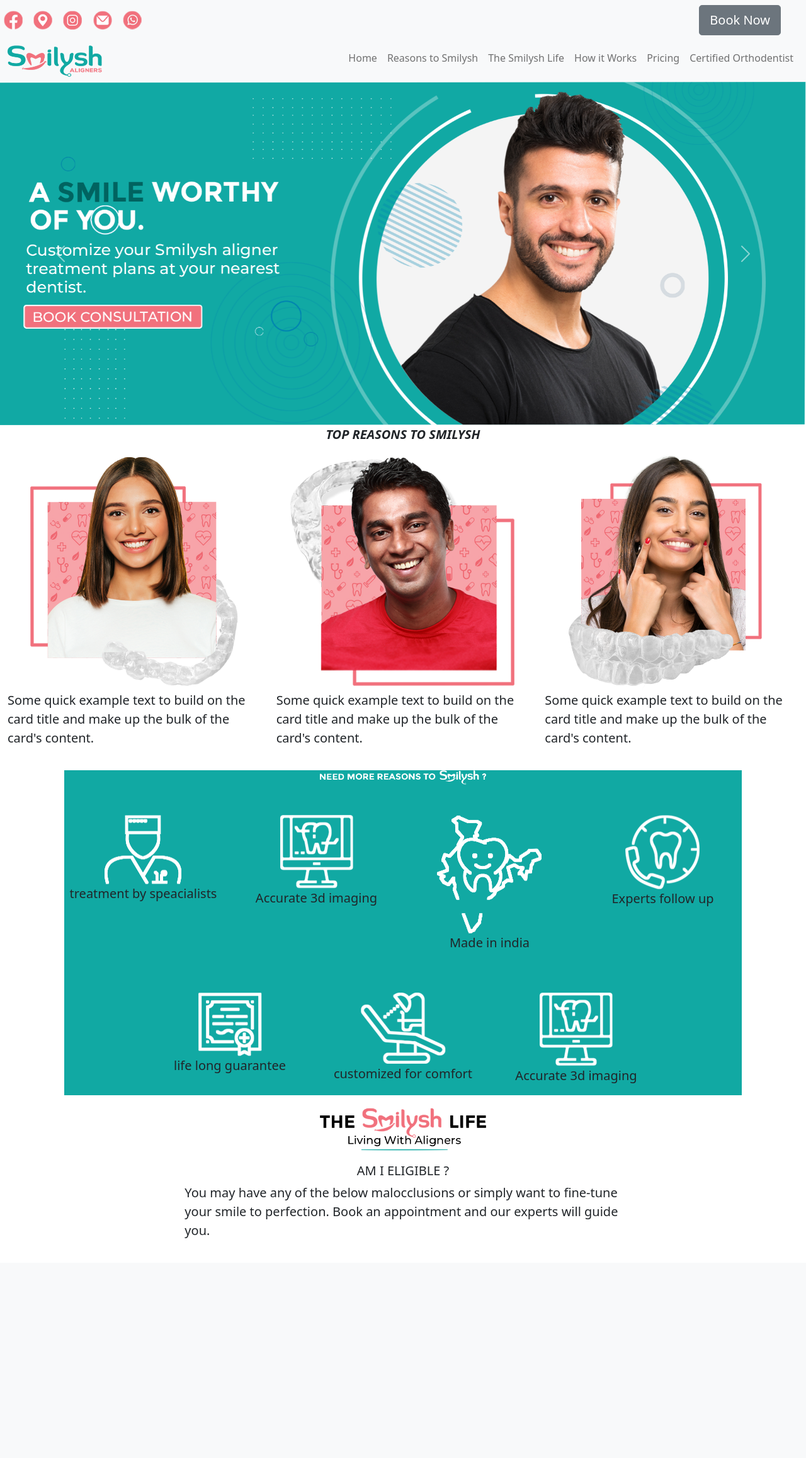
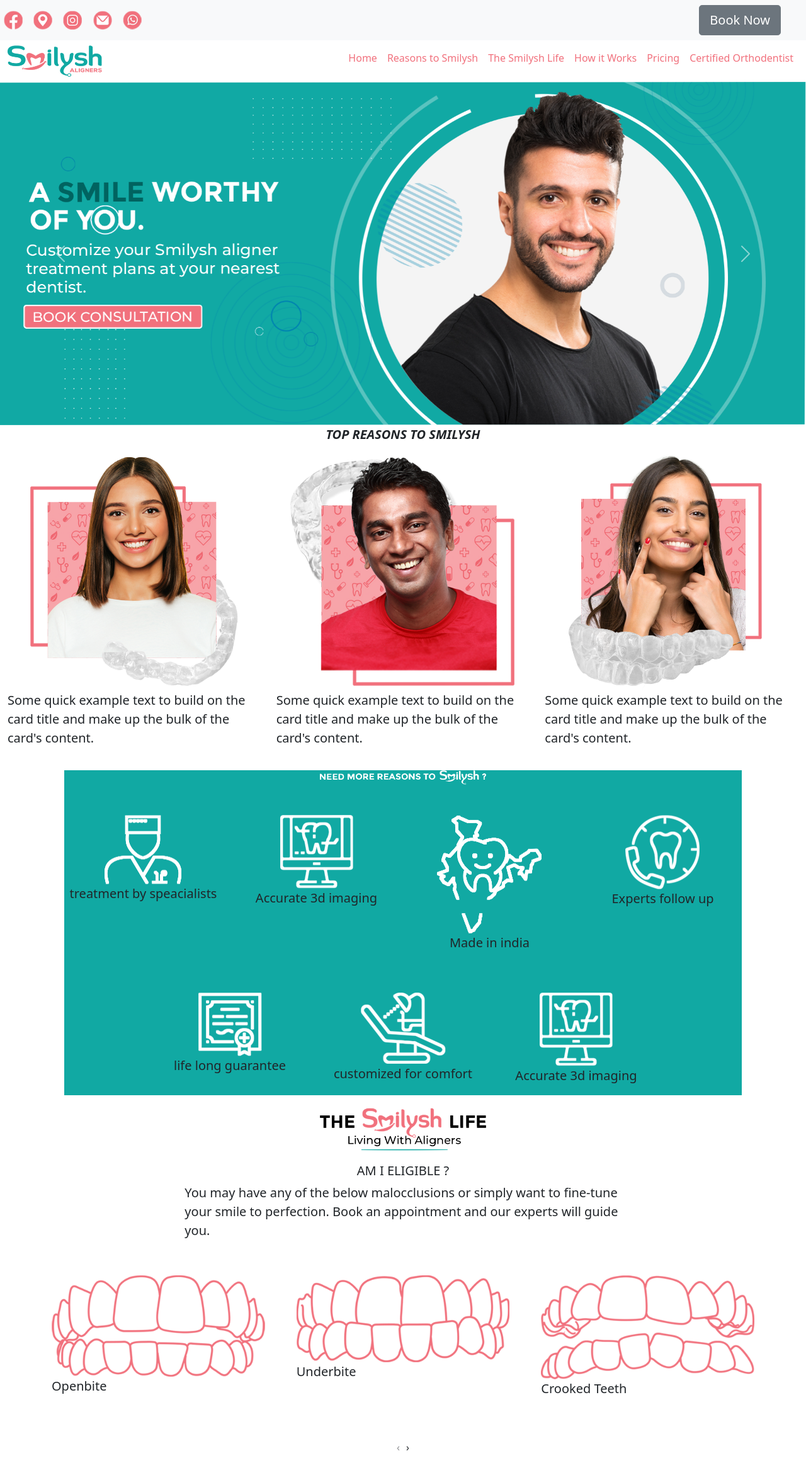
Before and after one commit to sunnyshah-23/smylish, a PHP site: page / in a window 1280 px wide. Shown: the whole page at 63% size. Before the commit the page ends 1966 px from the top, so only its background shows below. Run offline with PHP 8.4, Linux system fonts and the light colour scheme; some libraries are stand-ins or nearby versions.

Commit message:
corousel2 done

```diff
--- a/index.html
+++ b/index.html
@@ -11,7 +11,18 @@
       integrity="sha384-BmbxuPwQa2lc/FVzBcNJ7UAyJxM6wuqIj61tLrc4wSX0szH/Ev+nYRRuWlolflfl"
       crossorigin="anonymous"
     />
-
+    <link
+    rel="stylesheet"
+    href="https://cdnjs.cloudflare.com/ajax/libs/OwlCarousel2/2.3.4/assets/owl.carousel.min.css"
+    integrity="sha512-tS3S5qG0BlhnQROyJXvNjeEM4UpMXHrQfTGmbQ1gKmelCxlSEBUaxhRBj/EFTzpbP4RVSrpEikbmdJobCvhE3g=="
+    crossorigin="anonymous"
+  />
+  <link
+    rel="stylesheet"
+    href="https://cdnjs.cloudflare.com/ajax/libs/OwlCarousel2/2.3.4/assets/owl.theme.default.min.css"
+    integrity="sha512-sMXtMNL1zRzolHYKEujM2AqCLUR9F2C4/05cdbxjjLSRvMQIciEPCQZo++nk7go3BtSuK9kfa/s+a4f4i5pLkw=="
+    crossorigin="anonymous"
+  />
     <link rel="stylesheet" type="text/css" href="styles.css" />
 
   </head>
@@ -91,7 +102,7 @@
     </nav> -->
 
     <!-- second header -->
-    <nav class="navbar navbar-expand-lg navbar-light bg-light header">
+    <nav class="navbar navbar-expand-lg ">
       <div class="container-fluid">
         <img src="img/logo (3).png" alt="" width="150" height="50" />
         <button
@@ -145,6 +156,7 @@
             class="d-block w-100"
             alt="..."
           />
+
         </div>
         <div class="carousel-item">
           <img
@@ -286,6 +298,72 @@
       </div>
     </div>
     <!-- ENDS -->
+    <div class="owl-carousel owl-theme">
+      <div class="item">
+        <img src="img/am I eligible/Openbite.png" alt="" />
+        <p>Openbite</p>
+      </div>
+      <div class="item">
+        <img src="img/am I eligible/underbite.png" alt="" />
+        <p>Underbite</p>
+      </div>
+      <div class="item">
+        <img src="img/am I eligible/crooked teeth.png" alt="" />
+        <p>Crooked Teeth</p>
+      </div>
+      <div class="item">
+        <img src="img/am I eligible/crossbite.png" alt="" />
+        <p>Crossbite</p>
+      </div>
+      <div class="item">
+        <img src="img/am I eligible/gap teeth.png" alt="" />
+        <p>Gap Teeth</p>
+      </div>
+      <div class="item">
+        <img src="img/am I eligible/overbite.png" alt="" />
+        <p>Overbite</p>
+      </div>
+      <div class="item">
+        <img src="img/am I eligible/mix of baby and parent teeth.png" alt="" />
+        <p>Mix of Baby and Parent Teeth</p>
+      </div>
+      <div class="item">
+        <img src="img/am I eligible/generally straight teeth.png" alt="" />
+        <p>Generally Straight Teeth</p>
+      </div>
+
+    </div>
+
+    <script
+    src="https://cdnjs.cloudflare.com/ajax/libs/jquery/3.6.0/jquery.min.js"
+    integrity="sha512-894YE6QWD5I59HgZOGReFYm4dnWc1Qt5NtvYSaNcOP+u1T9qYdvdihz0PPSiiqn/+/3e7Jo4EaG7TubfWGUrMQ=="
+    crossorigin="anonymous"
+  ></script>
+  <script
+    src="https://cdnjs.cloudflare.com/ajax/libs/OwlCarousel2/2.3.4/owl.carousel.min.js"
+    integrity="sha512-bPs7Ae6pVvhOSiIcyUClR7/q2OAsRiovw4vAkX+zJbw3ShAeeqezq50RIIcIURq7Oa20rW2n2q+fyXBNcU9lrw=="
+    crossorigin="anonymous"
+  ></script>
+
+  <script type="text/javascript">
+    $(".owl-carousel").owlCarousel({
+      loop: false,
+      margin: 50,
+      nav: true,
+      dots: false,
+      responsive: {
+        0: {
+          items: 1,
+        },
+        600: {
+          items: 3,
+        },
+        1000: {
+          items: 3,
+        },
+      },
+    });
+  </script>
 
 
 
--- a/styles.css
+++ b/styles.css
@@ -2,13 +2,23 @@ p {
   font-size: 20px;
 }
 
-.header {
-  background-color: red !important;
+.navbar {
+  background-color: #fff !important;
 }
 .navbar-nav {
   margin-left: auto;
 }
 
+.nav-item a {
+  color: #f1717d !important;
+}
+
+.navbar-toggler-icon {
+  color: black !important;
+}
+.navbar-toggler {
+  color: blue;
+}
 .social-links img {
   margin: 6px;
 }
@@ -32,3 +42,7 @@ p {
 .more_reasons {
   background-color: #11a9a3;
 }
+
+.owl-carousel {
+  margin-top: 40px;
+}
```
